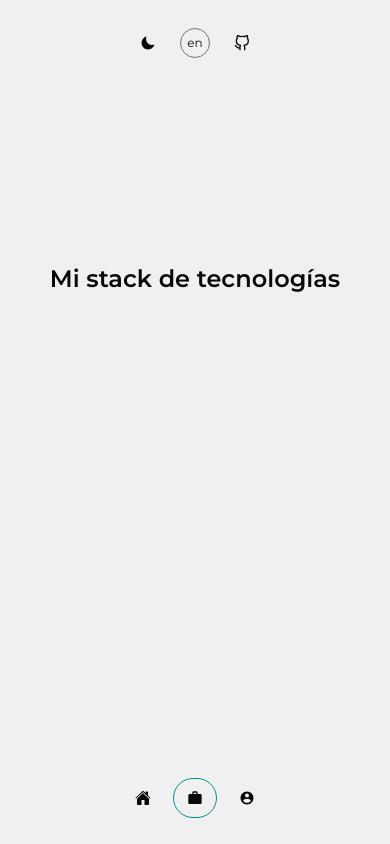
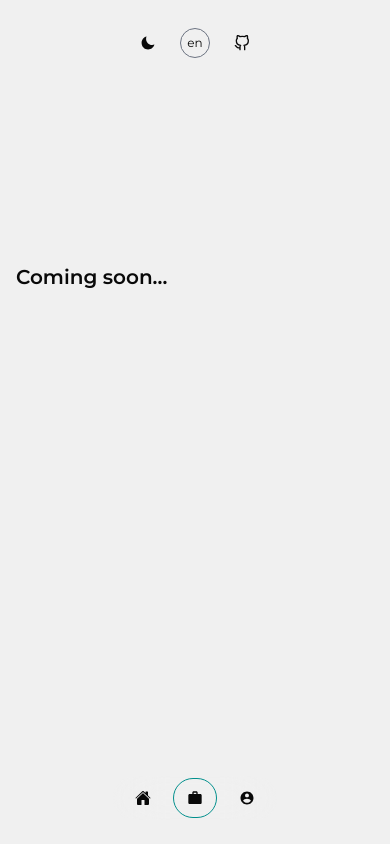
Before and after one commit to Marino-404/PortfolioWeb, a Next.js app: page /skills in a window 390 px wide. Built offline with nearby package versions, Linux system fonts and the light colour scheme.

Commit message:
Changes on Skill Page

```diff
--- a/app/components/About.tsx
+++ b/app/components/About.tsx
@@ -3,7 +3,12 @@
 import { useAppState } from "../store/app-state";
 import { aboutTextContent } from "../utils/text-content";
 import { motion } from "framer-motion";
-import { h1Style, h2Style, pStyle, strongStyle } from "../components/styles";
+import {
+  h1Style,
+  pStyle,
+  strongStyle,
+  tittleStyle,
+} from "../components/styles";
 
 function About() {
   const { lang, theme } = useAppState((state) => state);
@@ -13,7 +18,7 @@ function About() {
     <div className="flex flex-col h-screen w-screen items-center justify-center">
       <div className="flex flex-col h-auto w-auto items-start justify-start p-4 min-h-[350px]">
         <motion.h2
-          className={h2Style}
+          className={tittleStyle}
           initial={{ opacity: 0, x: -50 }}
           animate={{ opacity: 1, x: 0 }}
           transition={{ duration: 1.2 }}
--- a/app/components/styles.ts
+++ b/app/components/styles.ts
@@ -1,4 +1,4 @@
-export const tittleStyle = "text-2xl md:text-2xl font-semibold mb-2 md:mb-6";
+export const tittleStyle = "text-xl font-semibold mb-4 md:mb-6";
 
 export const containerStyle =
   "flex flex-col h-screen w-screen items-center justify-center";
--- a/app/contact/page.tsx
+++ b/app/contact/page.tsx
@@ -105,7 +105,7 @@ export default function Contact() {
 
   return (
     <div className={containerStyle}>
-      <div className="flex flex-col h-auto w-auto items-start justify-start p-6 min-h-[350px]">
+      <div className="flex flex-col h-auto w-auto items-start justify-start p-4 min-h-[350px]">
         <motion.h1
           className={tittleStyle}
           initial={{ opacity: 0, x: -50 }}
@@ -131,7 +131,7 @@ export default function Contact() {
 
         <motion.form
           onSubmit={handleSubmit}
-          className="w-[400px] md:w-[600px] max-w-lg"
+          className="w-auto md:w-[600px] max-w-lg"
           initial={{ opacity: 0, y: 50 }}
           animate={{ opacity: 1, y: 0 }}
           transition={{ duration: 1.8 }}
--- a/app/skills/page.tsx
+++ b/app/skills/page.tsx
@@ -12,7 +12,7 @@ export default function SkillsComponent() {
 
   return (
     <div className={containerStyle}>
-      <div className="flex flex-col h-auto w-auto items-start justify-start p-4 min-h-[350px]">
+      <div className="flex flex-col h-auto w-full items-start justify-start p-4 min-h-[350px]">
         <motion.h1
           className={tittleStyle}
           initial={{ opacity: 0, x: -50 }}
--- a/app/utils/text-content.ts
+++ b/app/utils/text-content.ts
@@ -16,12 +16,12 @@ export const skillsTextContent = (lang: boolean) => {
   if (lang) {
     return {
       h1: "Los mejores diseños en cualquier dispositivo.",
-      h2: "Mi stack de tecnologías",
+      h2: "Coming soon...",
     };
   } else {
     return {
       h1: "The best designs on any device.",
-      h2: "My tech stack",
+      h2: "Coming soon...",
     };
   }
 };
```
